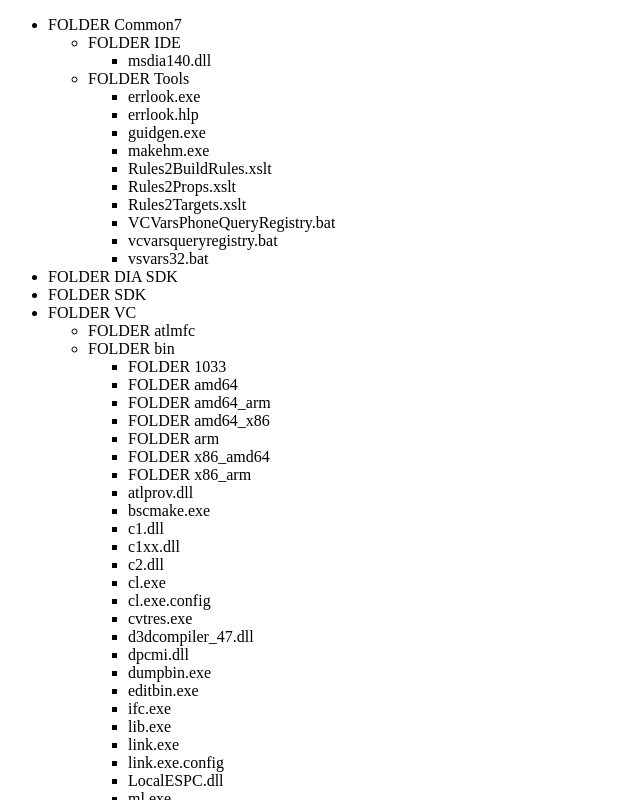
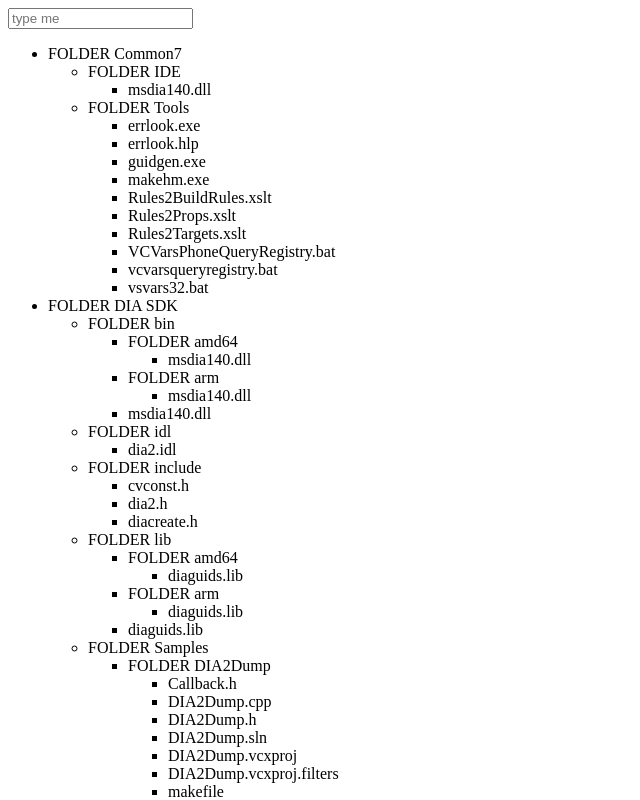
Before and after one commit to SimonovAlex/hillel-react, a React (Create React App) app: page / in a window 1280 px wide. Shown: the top 800 px of the page, without its empty margins (0-640 px from the left). Built offline with nearby package versions, Linux system fonts and the light colour scheme.

Commit message:
lesson 24

```diff
--- a/package.json
+++ b/package.json
@@ -6,6 +6,7 @@
     "@testing-library/jest-dom": "^5.16.5",
     "@testing-library/react": "^13.4.0",
     "@testing-library/user-event": "^13.5.0",
+    "lodash": "^4.17.21",
     "react": "^18.2.0",
     "react-dom": "^18.2.0",
     "react-scripts": "5.0.1",
--- a/src/App.js
+++ b/src/App.js
@@ -1,23 +1,55 @@
 import { Component } from "react";
 import { renderCurrentType, treeToMap } from "./utils";
+import debounce from "lodash/debounce";
 import data from "./data.json";
 class App extends Component {
 
   constructor(){
     super();
-    // this.map = treeToMap(data[0].children);
     this.map = treeToMap(data);
+    this.state = {
+      search: '',
+    }
   }
 
   // map = {"/Common7/IDE/msdia140.dll": "msdia140.dll",
   // "/Common7/Tools/msdia140.dll": "msdia140.dll" }
 
+  handleChange = (e) => {
+    // const value = e.target.value;
+    console.log('e', e.target.value,)
+    this.setState({...this.state, search: e.target.value});
+  }
+
+  extendFolders = () => {
+
+    return Object.entries(this.map)
+    .filter(([_, value]) => value.startsWith(this.state.search))
+    .map(([path]) => this.pathToArr(path))
+    .flat()
+    // return ["/Common7", "/Common7/IDE", "/Common7/IDE/msdia140.dll"] //for msdia140
+  }
+
+  pathToArr = (path) => {
+    const splited = path.split('/').filter(i => !!i);
+    return splited.reduce((acc, current) => {
+      const last = acc[acc.length - 1];
+      if(last){
+        return [...acc, last + "/" + current];
+      }
+    return [...acc, '/' + current];
+    }, [])
+  }
+
   render(){
-    console.log(this.map)
+    // console.log(' this.extendFolders()',  this.extendFolders())
     return (
+      <>
+      <input placeholder="type me" onChange={debounce(this.handleChange, 100)} value={this.state.search} />
       <ul>
-        {renderCurrentType(data, ["/Common7",  "/VC", "/Common7/IDE", "/Common7/Tools","/VC/bin"])}
+        {renderCurrentType(data, this.extendFolders())}
       </ul>
+      </>
     );
   }
 }
--- a/src/components/Folder.jsx
+++ b/src/components/Folder.jsx
@@ -20,7 +20,11 @@ class Folder extends Component {
         .filter(i => !!i);
   }
 
-  handleToggle = () => this.setState({...this.setState, isOpen: !this.state.isOpen})
+  handleToggle = () => {
+    this.setState(state => {
+      return {...this.setState, isOpen: !state.isOpen}
+    })
+  }
 
   render(){
     // console.log('render', this.props.name,this.openNextFolders())
@@ -34,7 +38,6 @@ class Folder extends Component {
               </ul>
           ) : null
       }
-
     </>
     );
   }
--- a/src/utils.js
+++ b/src/utils.js
@@ -2,20 +2,35 @@ import Folder from "./components/Folder";
 import File from "./components/File";
 import { FOLDER_TYPE } from "./Constants";
 
-export const renderCurrentType = (data, expandedFolders = []) => data.map(i => i.type === FOLDER_TYPE? <Folder name={i.name} children={i.children} expandedFolders={expandedFolders} /> : <File name={i.name} mime={i.mime}/>)
+export const renderCurrentType = (data, expandedFolders = []) =>
+  data.map((i) =>
+    i.type === FOLDER_TYPE ? (
+      <Folder
+        key={JSON.stringify({ ...i, expandedFolders: expandedFolders })}
+        name={i.name}
+        children={i.children}
+        expandedFolders={expandedFolders}
+      />
+    ) : expandedFolders.some(f => f.includes(i.name)) ? (
+      <File
+        key={JSON.stringify({ ...i, expandedFolders: expandedFolders })}
+        name={i.name}
+        mime={i.mime}
+      />
+    ) : null
+  );
 
-export const treeToMap = (data = [], path = '') => {
-    let result = {};
+export const treeToMap = (data = [], path = "") => {
+  let result = {};
 
-    data.forEach(d => {
-        if(d.type === FOLDER_TYPE){
-            const r = treeToMap(d.children, `${path}/${d.name}` );
-            result = {...result, ...r};
-        }
-        else {
-            result[`${path}/${d.name}`] = d.name;
-        }
-    })
+  data.forEach((d) => {
+    if (d.type === FOLDER_TYPE) {
+      const r = treeToMap(d.children, `${path}/${d.name}`);
+      result = { ...result, ...r };
+    } else {
+      result[`${path}/${d.name}`] = d.name;
+    }
+  });
 
-    return result;
-}
+  return result;
+};
```
Also changed, not shown: 1 other file (tests, documents, lock files or other folders). Lines whose indentation alone changed are shown as unchanged.
